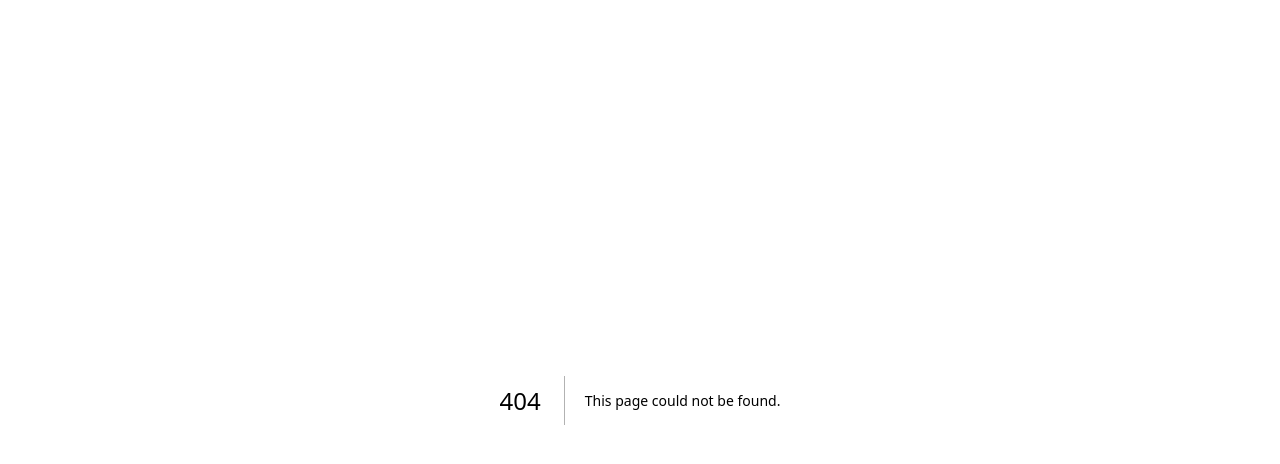
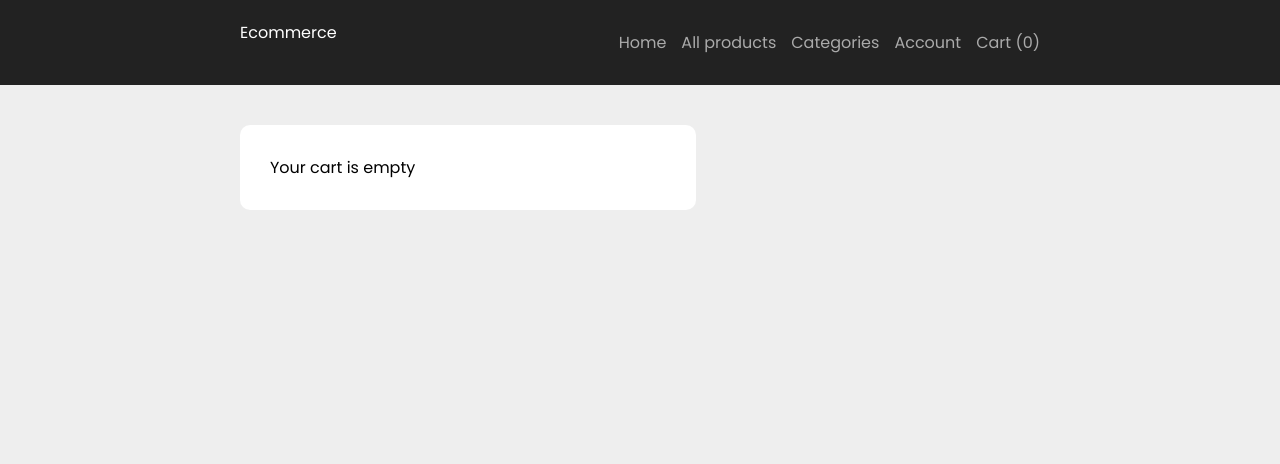
Before and after one commit to OkMoroz/ecommerce-front, a Next.js app: page /cart in a window 1280 px wide. Before the commit this address had no page. Shown: the top 464 px of the page. Built offline with nearby package versions, Linux system fonts and the light colour scheme.

Commit message:
added cart page

```diff
--- a/components/CartContext.js
+++ b/components/CartContext.js
@@ -3,8 +3,22 @@ import { createContext, useEffect, useState } from "react";
 export const CartContext = createContext({});
 
 export function CartContextProvider({ children }) {
-    const [cartProducts, setCartProducts] = useState([]);
+  const ls = typeof window !== 'undefined' ? window.localStorage : null;
+  // const defaultProducts = ls?JSON.parse(ls.getItem('cart')) : [];
+  const [cartProducts, setCartProducts] = useState([]);
 
+  useEffect(() => {
+    if (cartProducts?.length > 0) {
+      ls?.setItem('cart', JSON.stringify(cartProducts));
+    }
+  },[cartProducts])
+
+
+  useEffect(() => {
+    if (ls && ls.getItem('cart')) {
+      setCartProducts(JSON.parse(ls.getItem('cart')));
+    }
+  },[])
     function addProduct(productId) {
         setCartProducts(prev => [...prev, productId]);
     }
--- a/package.json
+++ b/package.json
@@ -9,6 +9,7 @@
     "lint": "next lint"
   },
   "dependencies": {
+    "axios": "^1.5.1",
     "mongoose": "^7.6.1",
     "next": "13.5.4",
     "react": "^18",
--- /dev/null
+++ b/pages/api/cart.js
@@ -0,0 +1,8 @@
+import { mongooseConnect } from "@/lib/mongoose";
+import { Product } from "@/models/Product";
+
+export default async function handle(req, res) {
+  await mongooseConnect();
+  const ids = req.body.ids;
+  res.json(await Product.find({ _id: ids }));
+}
--- /dev/null
+++ b/pages/cart.js
@@ -0,0 +1,65 @@
+import Header from "@/components/Header";
+import styled from "styled-components";
+import Button from "@/components/Button";
+import { useContext, useEffect, useState } from "react";
+import { CartContext } from "@/components/CartContext";
+import Center from "@/components/Center";
+import axios from "axios";
+
+const ColumnsWrapper = styled.div`
+  display: grid;
+  grid-template-columns: 1.2fr .8fr;
+  gap: 40px;
+  margin-top: 40px;
+`;
+
+const Box = styled.div`
+  background-color: #fff;
+  border-radius: 10px;
+  padding: 30px;
+`;
+
+
+export default function CartPage() {
+    const { cartProducts } = useContext(CartContext);
+    const [products, setProducts] = useState([]);
+    useEffect(() => {
+        if (cartProducts.length > 0) {
+            axios.post("/api/cart", { ids: cartProducts })
+            .then(response => {
+                setProducts(response.data)
+            })
+        }
+
+    },[cartProducts])
+    return (
+      <>
+        <Header />
+        <Center>
+          <ColumnsWrapper>
+            <Box>
+              {!products?.length && <div>Your cart is empty</div>}
+              {cartProducts?.length > 0 && (
+                <>
+                  <h2>Cart</h2>
+                  {products.map((product) => (
+                    <div>{product.title}</div>
+                  ))}
+                </>
+              )}
+            </Box>
+            {!!cartProducts?.length && (
+              <Box>
+                <h2>Order information</h2>
+                <input type="text" placeholder="Adress"></input>
+                <input type="text" placeholder="Adress2"></input>
+                <Button black block>
+                  Continue to payment
+                </Button>
+              </Box>
+            )}
+          </ColumnsWrapper>
+        </Center>
+      </>
+    );
+}
```
Also changed, not shown: app/layout.js (added, +12 -0 lines), 2 other files (tests, documents, lock files or other folders).
